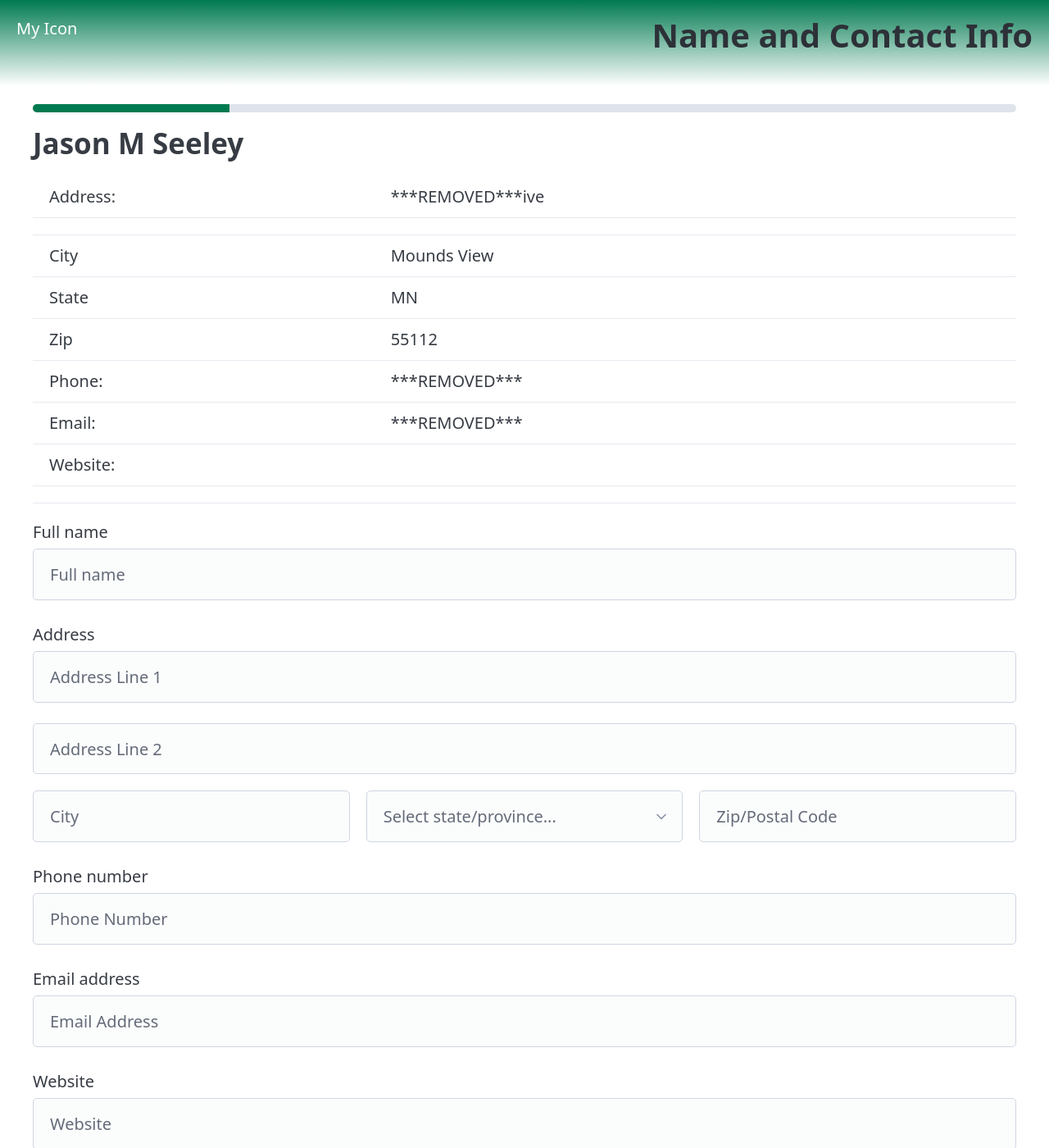
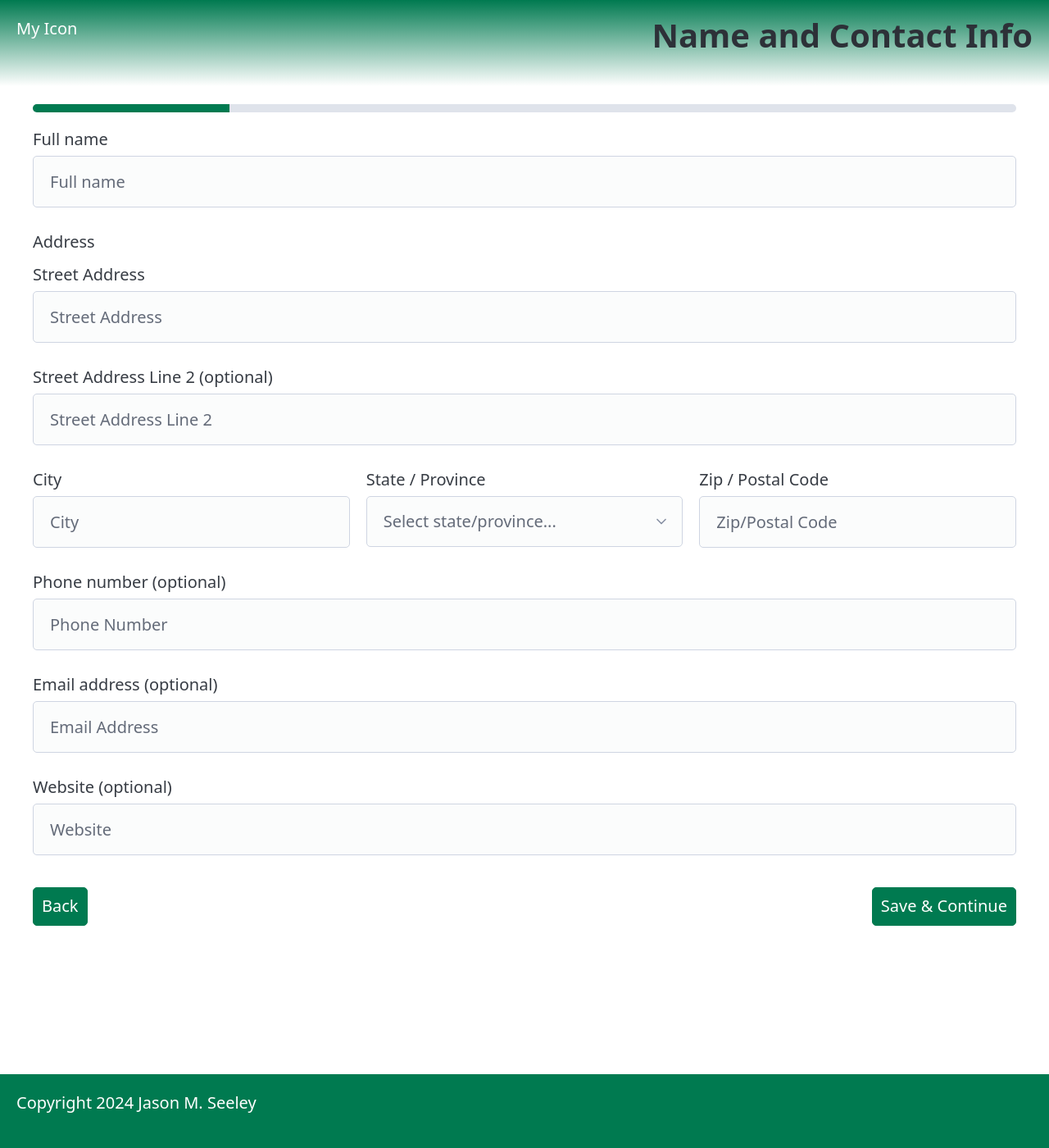
Before and after one commit to HeirOfNorton/alwaysfreeresume, a Jekyll site: the page built from pages/standard-contact.html, in a window 1280 px wide and 1400 px high. Shown: the whole window at 82% size. Built offline with Jekyll 4.4.1, drawn with Linux system fonts in a browser that asks for light colours.

Commit message:
Settled on just the form, cleaned up the first form a bit and removed extraneous ARIA markup.

```diff
--- a/_layouts/section-contact.html
+++ b/_layouts/section-contact.html
@@ -2,54 +2,7 @@
 layout: section-base
 ---
 
-<!-- displayed items -->
-
-<section>
-    <h2>Jason M Seeley</h2>
-    <table>
-        <tbody>
-            <tr>
-                <th scope="row">Address:</th>
-                <td>***REMOVED***ive</td>
-            </tr>
-            <tr>
-                <th scope="row"></th>
-                <td></td>
-            </tr>
-            <tr>
-                <th scope="row">City</th>
-                <td>Mounds View</td>
-            </tr>
-            <tr>
-                <th scope="row">State</th>
-                <td>MN</td>
-            </tr>
-            <tr>
-                <th scope="row">Zip</th>
-                <td>55112</td>
-            </tr>
-            <tr>
-                <th scope="row">Phone:</th>
-                <td>***REMOVED***</td>
-            </tr>
-            <tr>
-                <th scope="row">Email:</th>
-                <td>***REMOVED***</td>
-            </tr>
-            <tr>
-                <th scope="row">Website:</th>
-                <td></td>
-            </tr>
-        </tbody>
-    </table>
-
-</section>
-
-<hr>
-<!-- Editable form -->
-
 <form>
-    <fieldset>
     <label>
         Full name
         <input
@@ -57,34 +10,40 @@
             placeholder="Full name"
             autocomplete="name"
             type="text"
-                aria-label="Full Name"
+            required
+        />
+    </label>
+    <fieldset>
+        <legend>Address</legend>
+        <label>
+            Street Address
+            <input
+                name="address1"
+                placeholder="Street Address"
+                type="text"
+            />
+        </label>
+        <label>
+            Street Address Line 2 (optional)
+            <input
+                name="address2"
+                placeholder="Street Address Line 2"
+                type="text"
+            />
+        </label>
+            <div class="grid">
+                <label>
+                    City
+                    <input
+                        name="city"
+                        placeholder="City"
+                        type="text"
                         required
                     />
                 </label>
                 <label>
-            Address
-            <input
-                name="address1"
-                placeholder="Address Line 1"
-                type="text"
-                aria-label="Address Line 1"
-                required
-            />
-            <input
-                name="address2"
-                placeholder="Address Line 2"
-                type="text"
-                aria-label="Address Line 2"
-            />
-            <div class="grid">
-                <input
-                    name="city"
-                    placeholder="City"
-                    type="text"
-                    aria-label="City"
-                    required
-                />
-                <select name="state" aria-label="Select state" required>
+                    State / Province
+                    <select name="state" required>
                         <option selected disabled value="">
                             Select state/province...
                         </option>
@@ -159,35 +118,36 @@
                     <option value="UM">United States Minor Outlying Islands</option>
                     <option value="VI">Virgin Islands</option>
                     </select>
+                </label>
+                <label>
+                    Zip / Postal Code
                     <input
                         name="zip"
                         placeholder="Zip/Postal Code"
                         type="text"
-                    aria-label="Zip/Postal Code"
                         required
                     />
+                </label>
             </div>
         </label>
         <label>
-            Phone number
+            Phone number (optional)
             <input
                 name="phone"
                 placeholder="Phone Number"
                 type="tel"
-                aria-label="Phone Number"
             />
         </label>
         <label>
-            Email address
+            Email address (optional)
             <input
                 name="email"
                 placeholder="Email Address"
                 type="email"
-                aria-label="Email Address"
             />
         </label>
         <label>
-            Website
+            Website (optional)
             <input
                 name="website"
                 placeholder="Website"
--- a/pages/standard-contact.html
+++ b/pages/standard-contact.html
@@ -2,7 +2,7 @@
 layout: section-contact
 permalink: /standard/contact/
 next: /standard/objective-skip/
-nexttitle: Objective
+nexttitle: Save & Continue
 title: Name and Contact Info
 previous: /start/
 prevtitle: Back
```
Also changed, not shown: other parts of _layouts/section-contact.html (+0 -5 lines). Lines whose indentation alone changed are shown as unchanged.
